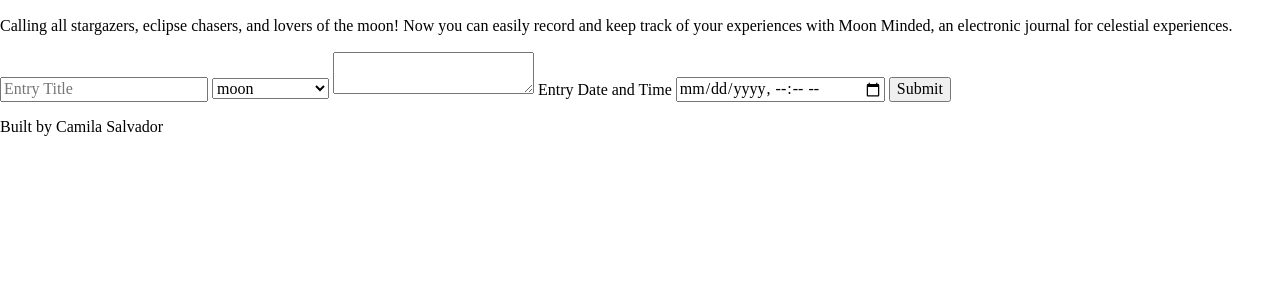
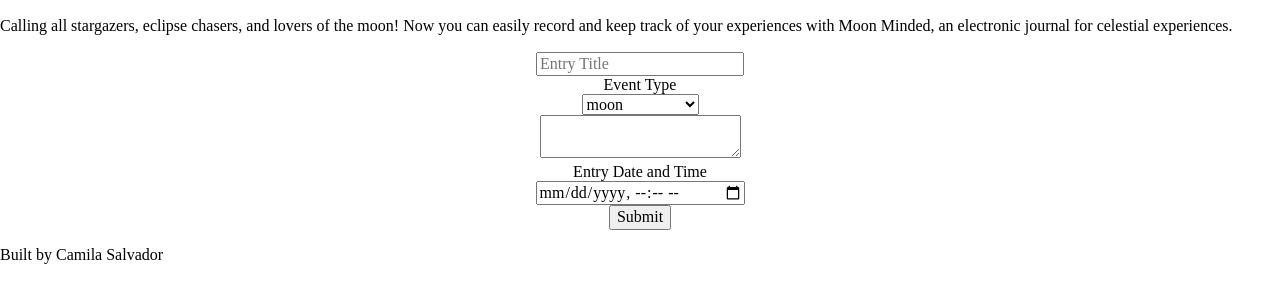
Before and after one commit to alimac2/Moon-Minded, a website: page public/index.html in a window 1280 px wide. Shown: the part 186-486 px from the top of the page. Drawn offline with nearby package versions, Linux system fonts and the light colour scheme.

Commit message:
centered entry form

```diff
--- a/public/index.html
+++ b/public/index.html
@@ -47,9 +47,12 @@
                 -->
             </section>
 
-            <section>
+            <section class="form">
                 <form>
                     <input class="entry-title" type="text" placeholder="Entry Title">
+                    <br>
+                    <label>Event Type</label>
+                    <br>
                     <select class="event-type">
                         <option value="moon">moon</option>
                         <option value="stargazing">stargazing</option>
@@ -60,11 +63,14 @@
                         <option>solar eclipse</option>
                         <option>lunar eclipse</option>
                     </select>
+                    <br>
                     <textarea class="content"></textarea>
+                    <br>
                     <label>Entry Date and Time</label>
+                    <br>
                     <input class="date-created" id="datetime" type="datetime-local">
-
-                   <button class="submit-entry" name="submit-btn" type="submit">Submit</button>
+                   	<br>
+                   	<button class="submit-entry" name="submit-btn" type="submit">Submit</button>
                 </form>
             </section>
 
--- a/public/main.css
+++ b/public/main.css
@@ -20,3 +20,8 @@ nav {
 h1 {
     font-family: 'Cinzel Decorative', cursive;
 }
+
+.form {
+	display: block;
+	text-align: center;
+}
```
